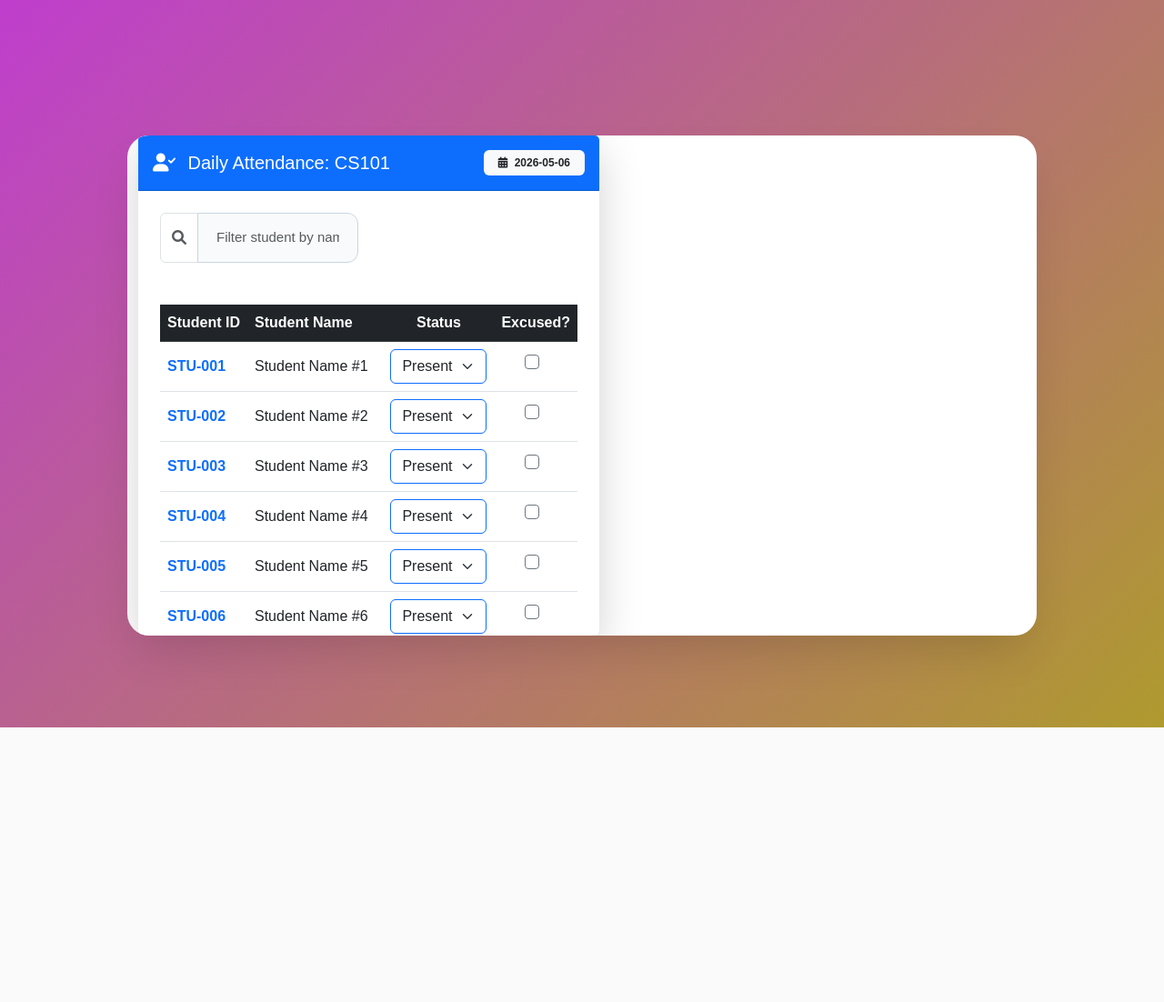
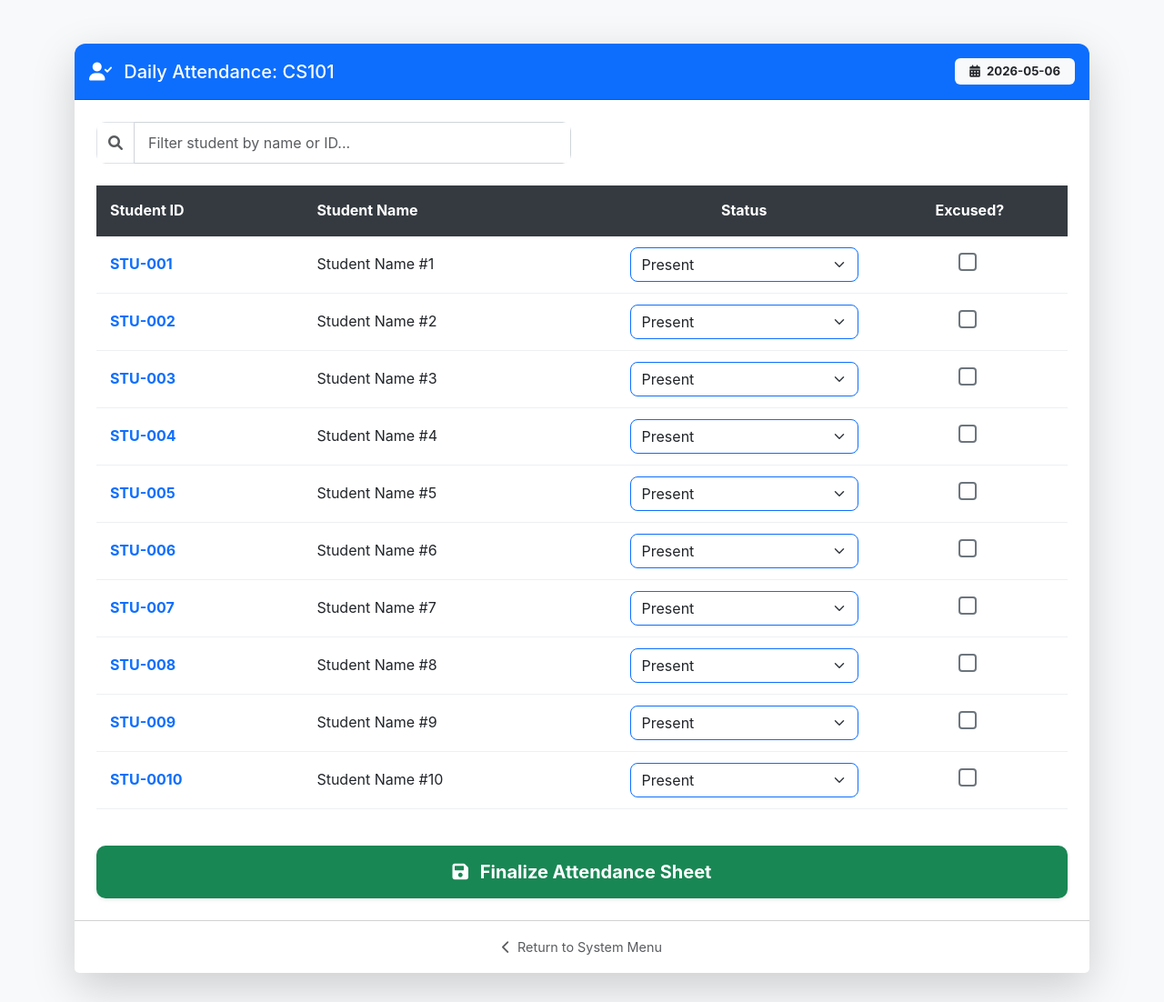
Before and after one commit to acharyarajan063/Student-Record-System, a PHP site: page /Attendance_management/mark_attendance.php in a window 1280 px wide. Shown: the whole page at 91% size. Before the commit the page ends 800 px from the top, so only its background shows below. Run offline with PHP 8.4, Linux system fonts and the light colour scheme.

Commit message:
updated css and mark attendance

```diff
--- a/Attendance_management/mark_attendance.php
+++ b/Attendance_management/mark_attendance.php
@@ -19,10 +19,14 @@ $currentDate = date('Y-m-d');
     <meta charset="UTF-8">
     <meta name="viewport" content="width=device-width, initial-scale=1.0">
     <title>Mark Attendance - EduCare SRS</title>
+
     <link href="https://cdn.jsdelivr.net/npm/bootstrap@5.3.0/dist/css/bootstrap.min.css" rel="stylesheet">
+
     <link rel="stylesheet" href="https://cdnjs.cloudflare.com/ajax/libs/font-awesome/6.0.0/css/all.min.css">
-    <link rel="stylesheet" href="../css/style.css">
+
+    <link rel="stylesheet" href="style.css">
 </head>
+
 <body class="bg-light">
 
     <div class="container mt-5">
--- a/Attendance_management/style.css
+++ b/Attendance_management/style.css
@@ -0,0 +1,122 @@
+/**
+ * Component: Attendance Management
+ * Theme: EduCare SRS Professional Styling
+ * Tier: Presentation Layer
+ */
+
+/* 1. Global Page Settings */
+body {
+    background-color: #f0f2f5; /* Light subtle gray background */
+    font-family: 'Inter', 'Segoe UI', Roboto, sans-serif;
+    color: #1c1e21;
+    line-height: 1.6;
+}
+
+/* 2. Main Card Styling
+   Logic: Creates a clean "container" for the attendance sheet
+*/
+.card {
+    border: none;
+    border-radius: 12px;
+    box-shadow: 0 4px 12px rgba(0, 0, 0, 0.08); /* Soft shadow for "depth" */
+    margin-bottom: 2rem;
+}
+
+.card-header {
+    border-top-left-radius: 12px !important;
+    border-top-right-radius: 12px !important;
+    font-weight: 600;
+    font-size: 1.1rem;
+}
+
+/* 3. Table Refinement
+   Goal: High readability for teachers marking long lists
+*/
+.table-hover tbody tr:hover {
+    background-color: #f8faff; /* Very light blue on hover */
+    transition: background-color 0.2s ease;
+}
+
+#attendanceTable thead th {
+    background-color: #343a40;
+    color: #ffffff;
+    border: none;
+    padding: 15px;
+}
+
+.table td {
+    padding: 12px 15px;
+    border-bottom: 1px solid #edf0f2;
+}
+
+/* 4. Form Controls (Select & Checkboxes)
+   Sophisticated UI: Making inputs larger for easier clicking
+*/
+.status-select {
+    border: 1px solid #ced4da;
+    border-radius: 8px;
+    transition: all 0.2s;
+}
+
+.status-select:focus {
+    border-color: #0d6efd;
+    box-shadow: 0 0 0 0.2rem rgba(13, 110, 253, 0.15);
+}
+
+/* Custom Checkbox Size */
+.form-check-input {
+    width: 1.25em;
+    height: 1.25em;
+    cursor: pointer;
+    border: 2px solid #adb5bd;
+}
+
+/* 5. Search Bar Logic
+   Requirement: "Find/Filter" visual distinction
+*/
+.input-group {
+    border-radius: 10px;
+    overflow: hidden;
+}
+
+#studentSearch {
+    padding: 10px 15px;
+    border: 1px solid #ced4da;
+}
+
+#studentSearch:focus {
+    box-shadow: none;
+    border-color: #0d6efd;
+}
+
+/* 6. Success Buttons
+   Logic: "Save" action should be clear and prominent
+*/
+.btn-success {
+    padding: 14px;
+    font-weight: 700;
+    border-radius: 10px;
+    background-color: #198754;
+    border: none;
+    transition: transform 0.1s, background-color 0.2s;
+}
+
+.btn-success:hover {
+    background-color: #157347;
+    transform: translateY(-1px);
+}
+
+.btn-success:active {
+    transform: translateY(0);
+}
+
+/* 7. Footer & Back Links */
+.card-footer a {
+    font-size: 0.9rem;
+    color: #65676b;
+    transition: color 0.2s;
+}
+
+.card-footer a:hover {
+    color: #0d6efd;
+}
```
